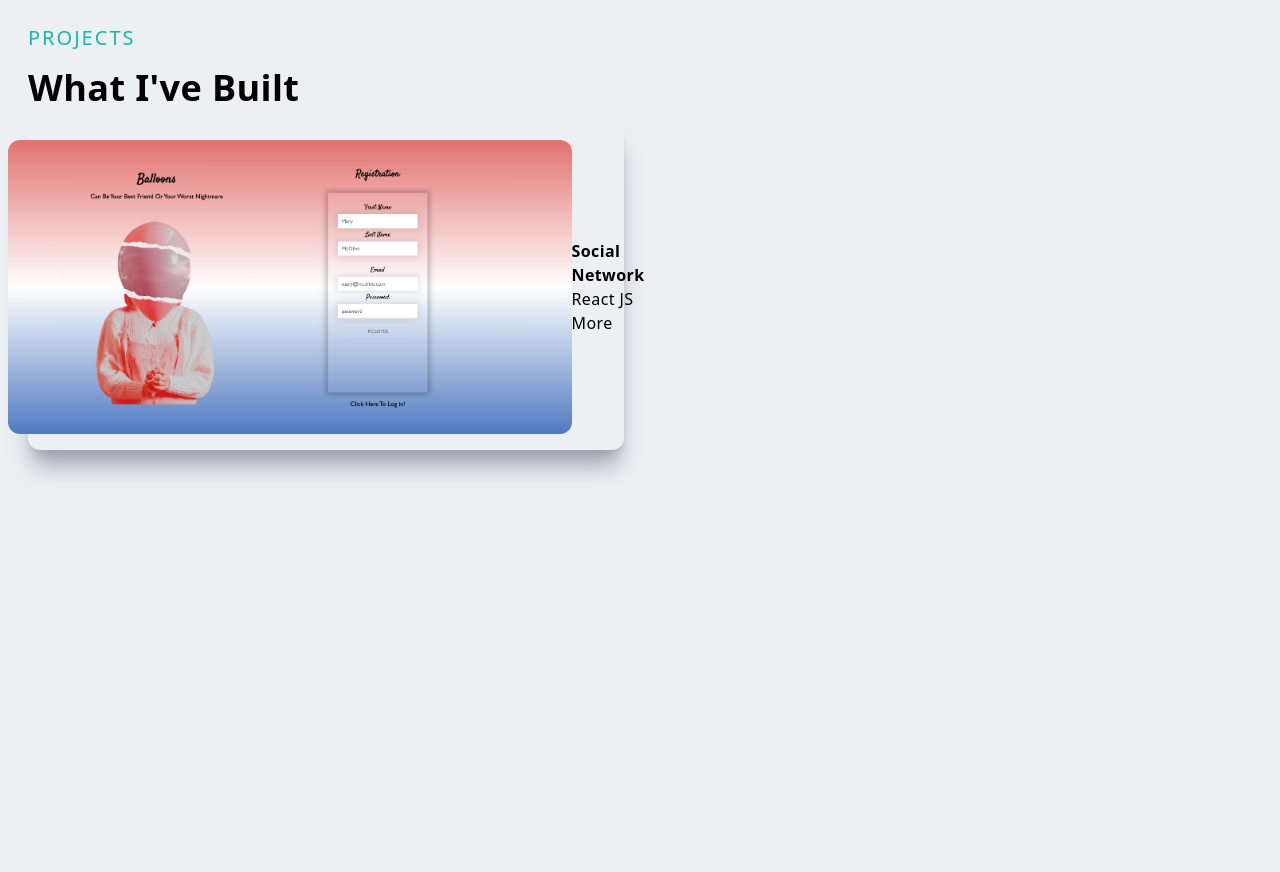
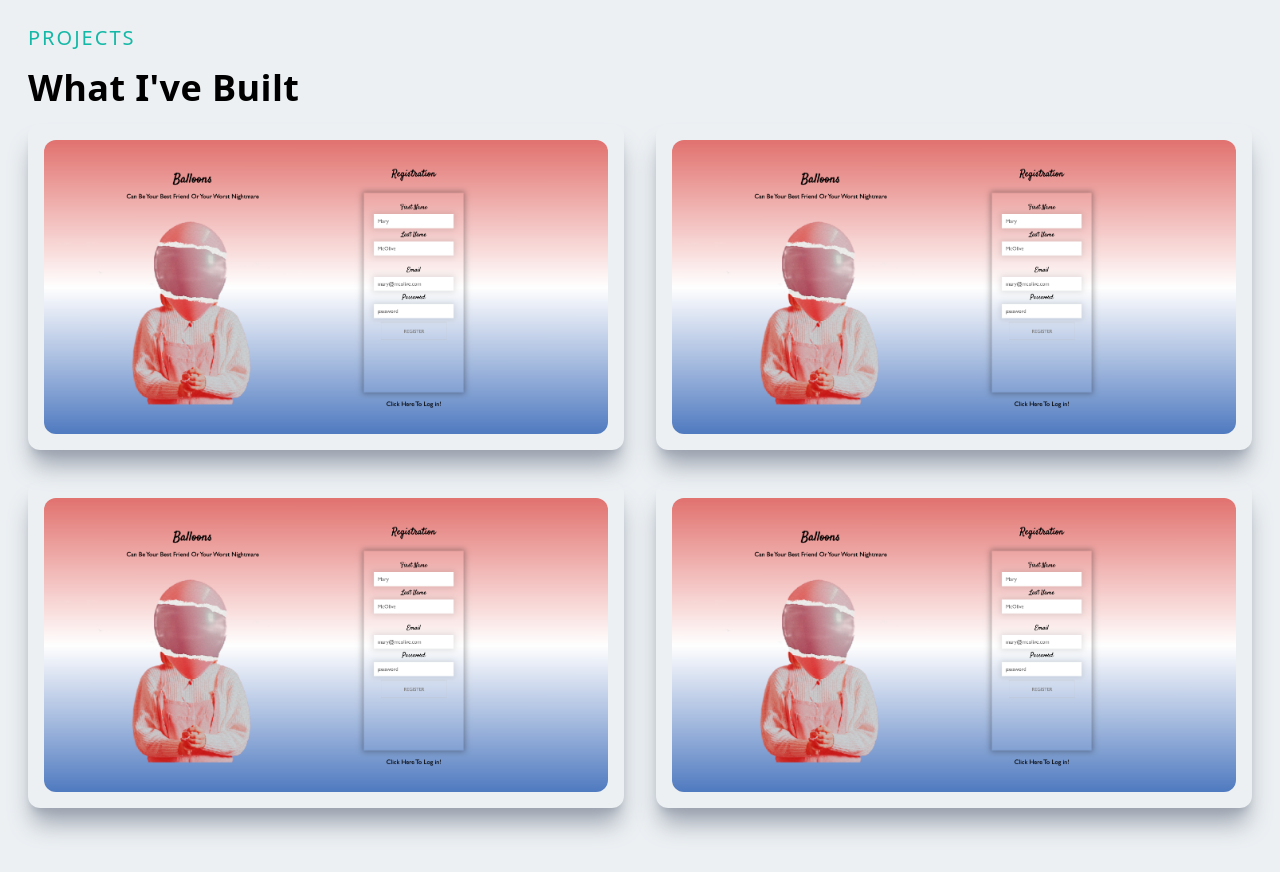
Before and after one commit to Deni465/portfolio-app, a Next.js app: page / in a window 1280 px wide. Shown: the part 2440-3312 px from the top of the page. Before the commit the page ends 2954 px from the top, so only its background shows below. Built offline with nearby package versions, Linux system fonts and the light colour scheme.

Commit message:
finished project and projectitem components

```diff
--- /dev/null
+++ b/components/Projectitem.jsx
@@ -0,0 +1,29 @@
+import Image from "next/image";
+import Link from "next/link";
+import React from "react";
+import Social from "../public/assets/projects/SocialNetwork.png";
+
+const Projectitem = ({ title, backgroundImg, projectUrl }) => {
+    return (
+        <div className="relative flex items-center justify-center h-auto w-full shadow-xl shadow-gray-400 rounded-xl p-4 group hover:bg-gradient-to-r from-teal-700 to-teal-400 ">
+            <Image
+                className="rounded-xl group-hover:opacity-10"
+                src={backgroundImg}
+                alt="/"
+            />
+            <div className="hidden group-hover:block absolute top-[50%] left-[50%] translate-x-[-50%] translate-y-[-50%]">
+                <h3 className="text-2xl text-white tracking-wider text-center">
+                    {title}
+                </h3>
+                <p className="pb-4 pt-2 text-white text-center">React JS</p>
+                <Link href={projectUrl}>
+                    <p className="text-center py-3 rounded-lg bg-white text-gray-700 font-bold text-lg cursor-pointer hover:scale-105 ease-in duration-300">
+                        More
+                    </p>
+                </Link>
+            </div>
+        </div>
+    );
+};
+
+export default Projectitem;
--- a/components/Projects.jsx
+++ b/components/Projects.jsx
@@ -1,6 +1,5 @@
-import Image from "next/image";
-import Link from "next/link";
 import React from "react";
+import ProjectItem from "./Projectitem.jsx";
 import Social from "../public/assets/projects/SocialNetwork.png";
 
 export default function Projects() {
@@ -12,20 +11,26 @@ export default function Projects() {
                 </p>
                 <h2 className="py-4">What I&#39;ve Built</h2>
                 <div className="grid md:grid-cols-2 gap-8">
-                    <div className="relative flex items-center justify-center h-auto w-full shadow-xl shadow-gray-400 rounded-xl p-4 group hover:bg-gradient-to-r from-teal-700 to-teal-400 ">
-                        <Image
-                            className="rounded-xl group-hover:opacity-10"
-                            src={Social}
-                            alt="/"
-                        />
-                        <div className="">
-                            <h3>Social Network</h3>
-                            <p>React JS</p>
-                            <Link href="/">
-                                <p>More</p>
-                            </Link>
-                        </div>
-                    </div>
+                    <ProjectItem
+                        title="SocialNetwork"
+                        backgroundImg={Social}
+                        projectUrl="/socialnetwork"
+                    />
+                    <ProjectItem
+                        title="SocialNetwork"
+                        backgroundImg={Social}
+                        projectUrl="/socialnetwork"
+                    />
+                    <ProjectItem
+                        title="SocialNetwork"
+                        backgroundImg={Social}
+                        projectUrl="/socialnetwork"
+                    />
+                    <ProjectItem
+                        title="SocialNetwork"
+                        backgroundImg={Social}
+                        projectUrl="/socialnetwork"
+                    />
                 </div>
             </div>
         </div>
```
